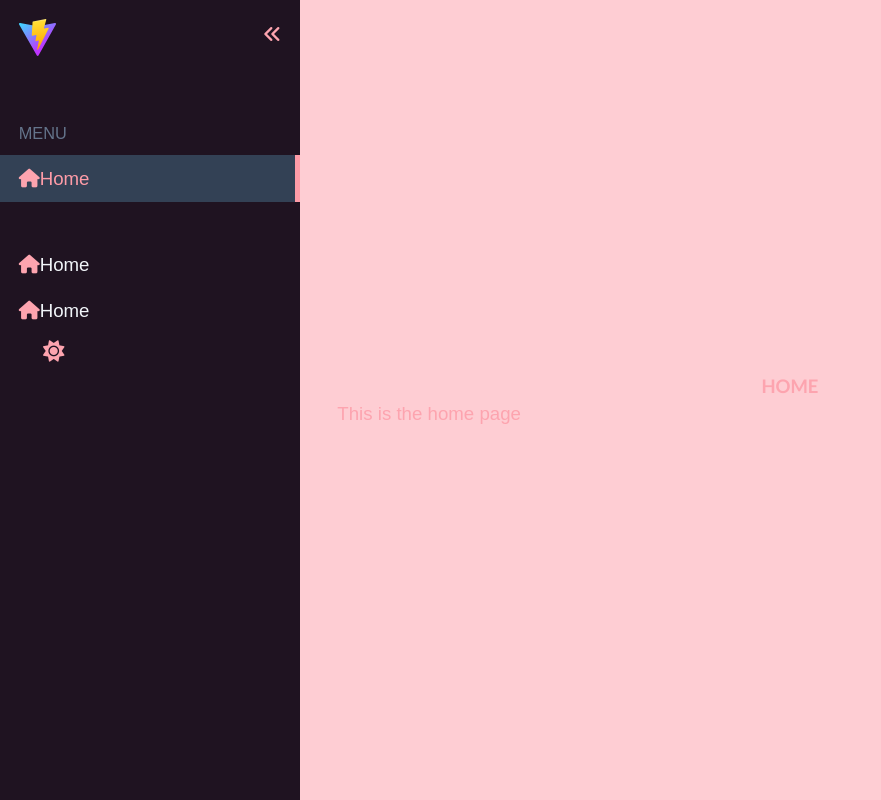
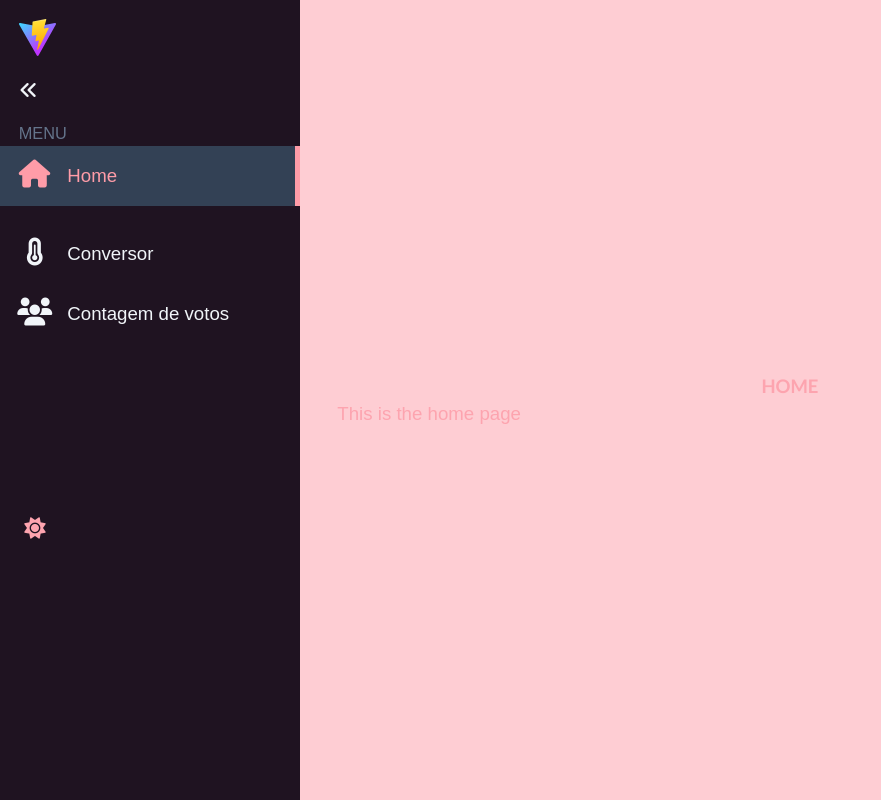
Before and after one commit to igorbkuhl/Atividades-JS, a Vue app: page / in a window 1280 px wide. Both pictures are taken after a click on the button 41 px from the left and 83 px from the top of the page. Shown: the whole page, without its empty margins (0-881 px from the left). Built offline with nearby package versions, Linux system fonts and the light colour scheme; a web font is replaced by a local one.

Commit message:
Added styles and divs.

```diff
--- a/src/components/Sidebar.vue
+++ b/src/components/Sidebar.vue
@@ -25,25 +25,30 @@ const ToggleMenu = () => {
 
 		<h3>Menu</h3>
 		<div class="menu">
+      <div class="home-link activity-link">
 			  <router-link class="button" to="/">
 			  	<span class="icon">
 			  		<i class="fa-solid fa-house"></i>
 			  	</span>
 			  	<span class="text">Home</span>
 			  </router-link>
-			<hr>
+      </div>
+      <div class="temp-link activity-link">
 		  	<router-link class="button" to="/Atividade_JS_1">
 		  		<span class="icon">
-					<i class="fa-solid fa-house"></i>
+		  			<i class="fa-solid fa-temperature-three-quarters"></i>
 		  		</span>
-				<span class="text">Home</span>
+		  		<span class="text temp-text">Conversor</span>
 		  	</router-link>
+      </div>
+      <div class="vote-link activity-link">
 		  	<router-link class="button" to="/Atividade_JS_2">
 		  		<span class="icon">
-					<i class="fa-solid fa-house"></i>
+		  			<i class="fa-solid fa-users"></i>
 		  		</span>
-				<span class="text">Home</span>
+		  		<span class="text">Contagem de votos</span>
 		  	</router-link>
+      </div>
 		</div>
 		<div class="dark-mode-area">
 			<DarkButton />
@@ -51,108 +56,147 @@ const ToggleMenu = () => {
 	</aside>
 </template>
 
-<style lang="sass" scoped>
-aside
-    display: flex
-    flex-direction: column
-    width: calc(2rem + 32px)
-    min-height: 100vh
-    overflow: hidden // Is hidden when gets out of screen
-    padding: 1rem
+<style lang="scss" scoped>
+aside {
+  display: flex;
+  flex-direction: column;
+  width: calc(2rem + 32px);
+  min-height: 100vh;
+  overflow: hidden;
+  padding: 1rem;
 
-    background-color: var(--dark)
-    color: var(--light)
+  background-color: var(--dark);
+  color: var(--light);
 
-    transition: 0.2s ease-out
+  transition: 0.2s ease-out;
 
-    .logo
-        margin-bottom: 1rem
+  .logo {
+    margin-bottom: 1rem;
 
-        img
-            width: 2rem
+    img {
+      width: 2rem;
+    }
+  }
 
-    .menu-toggle-wrap
-        display: flex
-        justify-content: flex-end
-        margin-bottom: 1rem
+  .menu-toggle-wrap {
+    display: flex;
+    margin-bottom: 1rem;
 
-        position: relative
-        top: 0
-        transition: 0.2s ease-out
+    position: relative;
+    top: 0;
+    transition: 0.2s ease-out;
 
-        .menu-toggle
-            transition: 0.2s ease-out
+    .menu-toggle {
+      transform: 0.2s ease-out;
+    }
 
-            .material-icons
-                font-size: 2rem
-                color: var(--light)
-                transition: 0.2s ease-out
+      .icon .fa-angles-right {
+          font-size: 1rem;
+          color: var(--light);
+          transition: 0.2s ease-out;
+          transform: translateX(0.3rem);
+      }
 
-            &:hover
-                .material-icons
-                    color: var(--primary)
-                    transform: translateX(0.5rem)
+      &:hover .icon .fa-angles-right {
+        color: var(--primary);
+        transform: translateX(0.4rem);
+      }
+  }
 
-    h3, .button .text
-        opacity: 0
-        transition: 0.3s ease-out
+  h3, .button .text {
+    opacity: 0;
+    transition: 0.3s ease-out;
+  }
 
-    h3
-        color: var(--grey)
-        font-size: 0.875rem
-        margin-bottom: 0.5rem
-        text-transform: uppercase
+  h3 {
+    color: var(--grey);
+    font-size: 0.875rem;
+    text-transform: uppercase;
+  }
 
-    .menu
-        margin: 0 -1rem
+  .menu {
+    margin: 0 -1rem;
 
-        .button
-            display: flex
-            align-items: center
-            text-decoration: none
+    .home-link {
+      margin-bottom: 1rem;
+    }
+    .activity-link {
 
-            padding: 0.5rem 1rem
-            transition: 0.2s ease-out
+      height: 3.2rem;
+    }
 
-            .material-icons
-                font-size: 2rem
-                color: var(--light)
-                transition: 0.2s ease-out
+    .button {
+      display: flex;
+      align-items: center;
+      text-decoration: none;
+      height: inherit;
 
-            .text
-                color: var(--light)
+      padding: 0.3rem 1rem;
+      transition: 0.2s ease-out;
 
-            &:hover, &.router-link-exact-active
-                background-color: var(--dark-alt)
+      .fa-solid {
+        font-size: 1.5rem;
+        color: var(--light);
+        height: inherit;
+        width: 30px;
+        transition: 0.2s ease-out;
+      }
+      .fa-temperature-three-quarters {
+        transform: translateX(0.4rem);
+      }
+      .fa-users {
+        transform: translateX(-0.08rem);
+      }
 
-                .material-icons, .text
-                    color: var(--primary)
+      .text {
+        color: var(--light);
+      }
 
-            &.router-link-exact-active
-                border-right: 5px solid var(--primary)
+      &:hover, &.router-link-exact-active {
+        background-color: var(--dark-alt);
 
-    &.is-expanded
-        width: var(--sidebar-width)
+        .fa-solid, .text {
+          color: var(--primary);
+        }
+      }
 
-        .menu-toggle-wrap
-            top: -3rem
+      &.router-link-exact-active {
+        border-right: 5px solid var(--primary);
+      }
+    }
+  }
 
-            .menu-toggle
-                transform: rotate(-180deg)
+  &.is-expanded {
+    width: var(--sidebar-width);
 
-        h3, .button .text
-            opacity: 1
+    .menu-toggle-wrap {
 
-        .button
-            .material-icons
-                margin-right: 1rem
+      .menu-toggle {
+        transform: rotate(-180deg) translateX(-0.3rem);
+      }
+    }
 
-    @media (max-width: 768px)
-        position: fixed
-        z-index: 99
+    h3, .button .text {
+      opacity: 1;
+    }
 
-hr
-    margin-bottom: 2rem
+    .button .fa-solid {
+      margin-right: 1rem;
+    }
+    .button {
+      padding: 0.4rem 1rem;
+    }
+  }
 
-    border: solid 1px var(--dark)
+  @media (max-width: 768px) {
+    position: fixed;
+    z-index: 99;
+  }
+
+  .dark-mode-area {
+    display: flex;
+    justify-content: flex-start;
+    margin: 9rem -1rem 0 -1rem;
+  }
+}
 </style>
```
Lines whose indentation alone changed are shown as unchanged.
